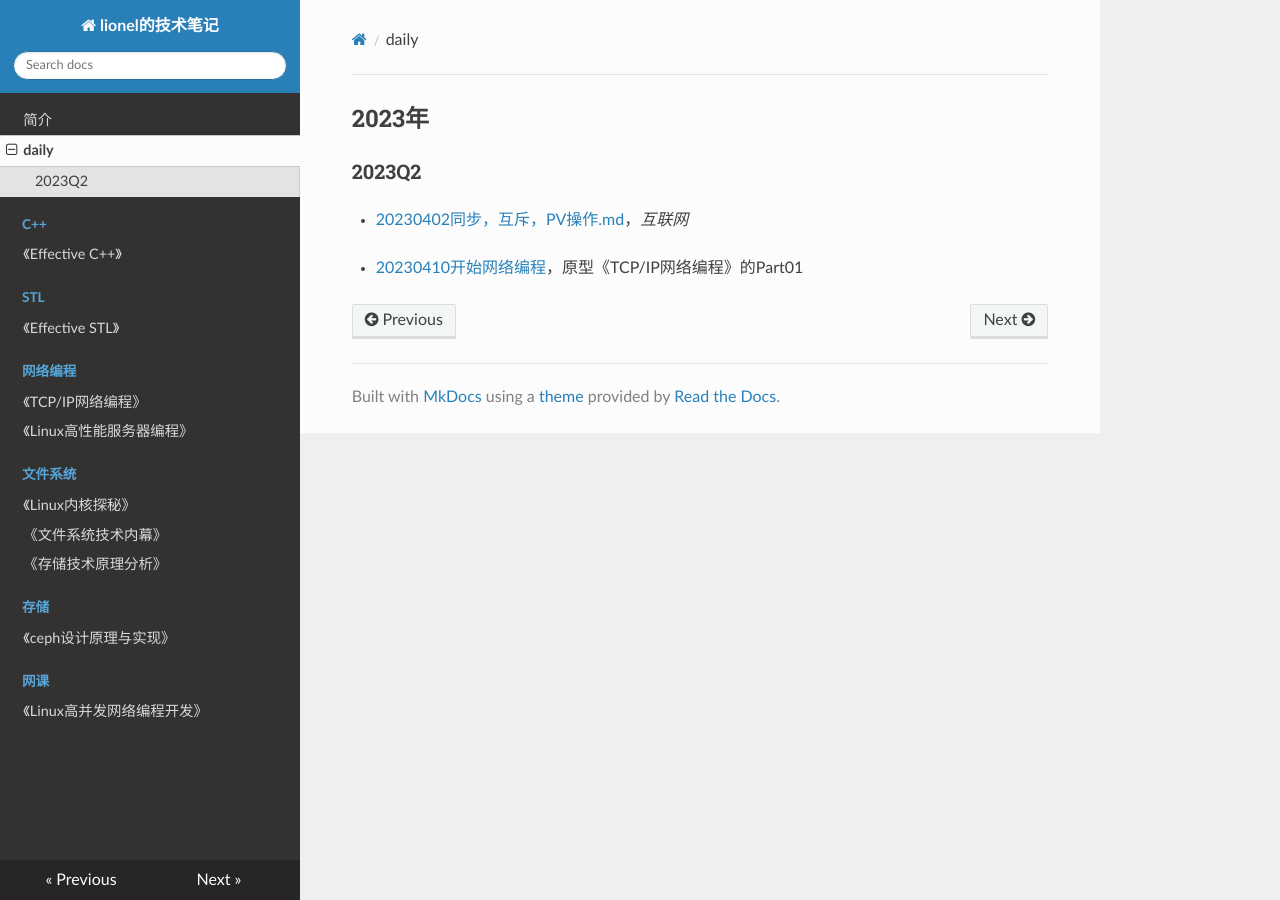
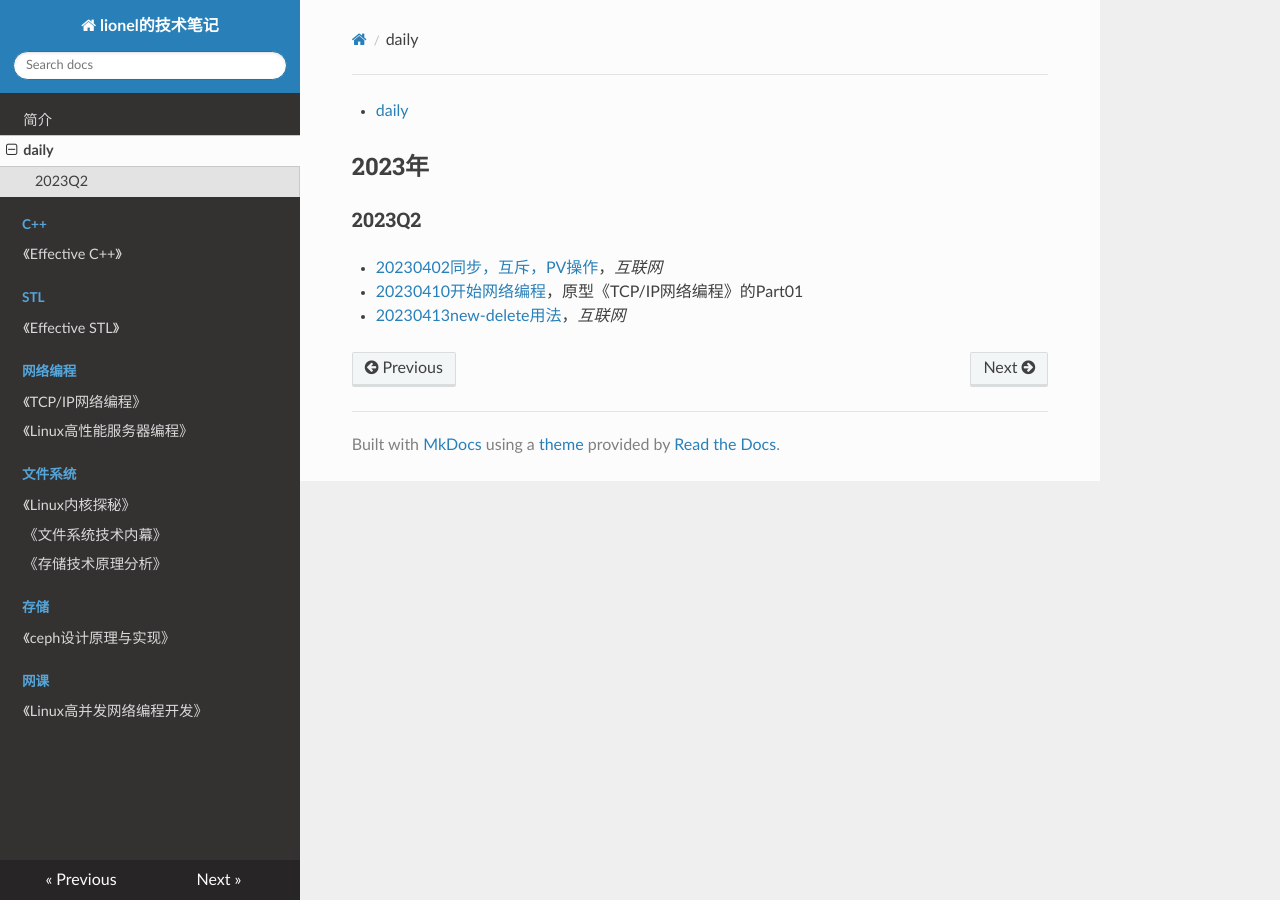
Before and after one commit to wolflion/booknotes, an MkDocs documentation site: the page built from docs/01daily.md, in a window 1280 px wide. Built offline with MkDocs 1.6.1, drawn with Linux system fonts in a browser that asks for light colours; nearby versions of some CDN libraries.

Commit message:
new-delete使用

```diff
--- a/docs/01daily.md
+++ b/docs/01daily.md
@@ -1,7 +1,9 @@
++ [daily](https://gitee.com/fewolflion/BookNote/tree/master/01lioneloutput/51daily)
+
 ## 2023年
 
 ### 2023Q2
 
-+ [20230402同步，互斥，PV操作.md](https://gitee.com/fewolflion/BookNote/blob/master/01lioneloutput/51daily/01%E6%93%8D%E4%BD%9C%E7%B3%BB%E7%BB%9F/20230402%E5%90%8C%E6%AD%A5%EF%BC%8C%E4%BA%92%E6%96%A5%EF%BC%8CPV%E6%93%8D%E4%BD%9C.md)，*互联网*
-
++ [20230402同步，互斥，PV操作](https://gitee.com/fewolflion/BookNote/blob/master/01lioneloutput/51daily/01%E6%93%8D%E4%BD%9C%E7%B3%BB%E7%BB%9F/20230402%E5%90%8C%E6%AD%A5%EF%BC%8C%E4%BA%92%E6%96%A5%EF%BC%8CPV%E6%93%8D%E4%BD%9C.md)，*互联网*
 + [20230410开始网络编程](https://gitee.com/fewolflion/BookNote/blob/master/01lioneloutput/51daily/03%E7%BD%91%E7%BB%9C%E7%BC%96%E7%A8%8B/20230410%E5%BC%80%E5%A7%8B%E7%BD%91%E7%BB%9C%E7%BC%96%E7%A8%8B.md)，原型《TCP/IP网络编程》的Part01
++ [20230413new-delete用法](https://gitee.com/fewolflion/BookNote/blob/master/01lioneloutput/51daily/02%E7%BC%96%E7%A8%8B%E8%AF%AD%E8%A8%80/12C++%E5%8A%A8%E6%80%81%E5%86%85%E5%AD%98%E7%AE%A1%E7%90%86/00new%E5%92%8Cdelete/20230413new-delete%E4%BD%BF%E7%94%A8.md)，*互联网*
```
